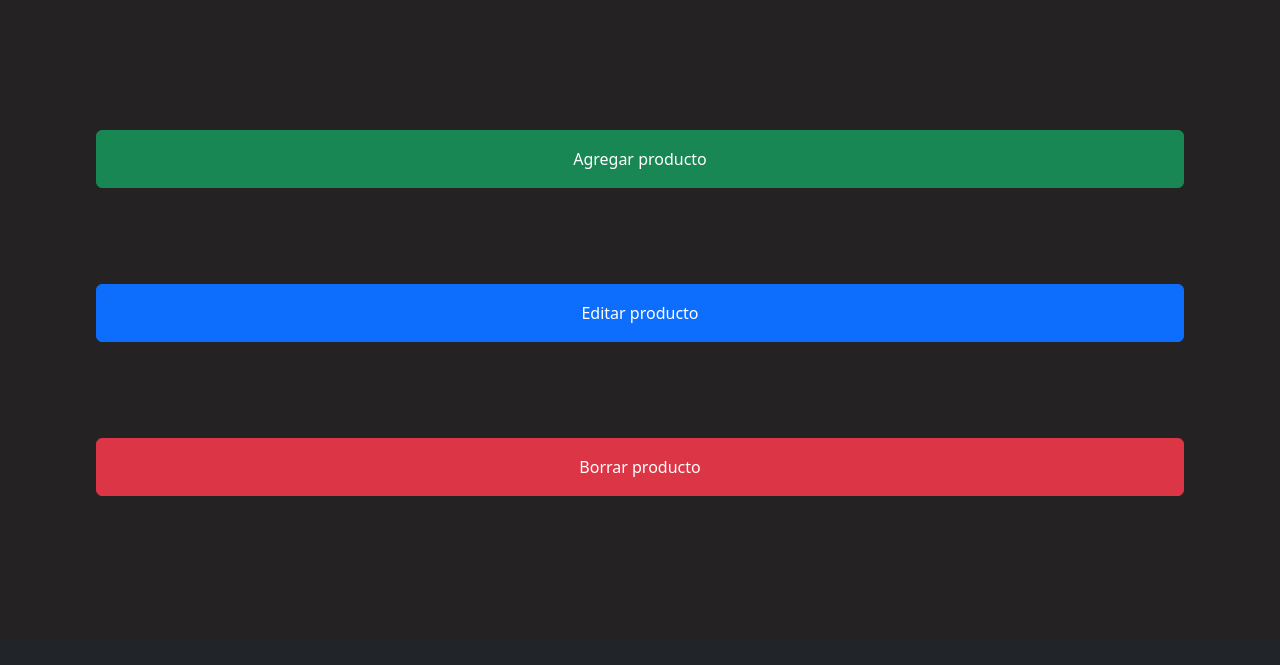
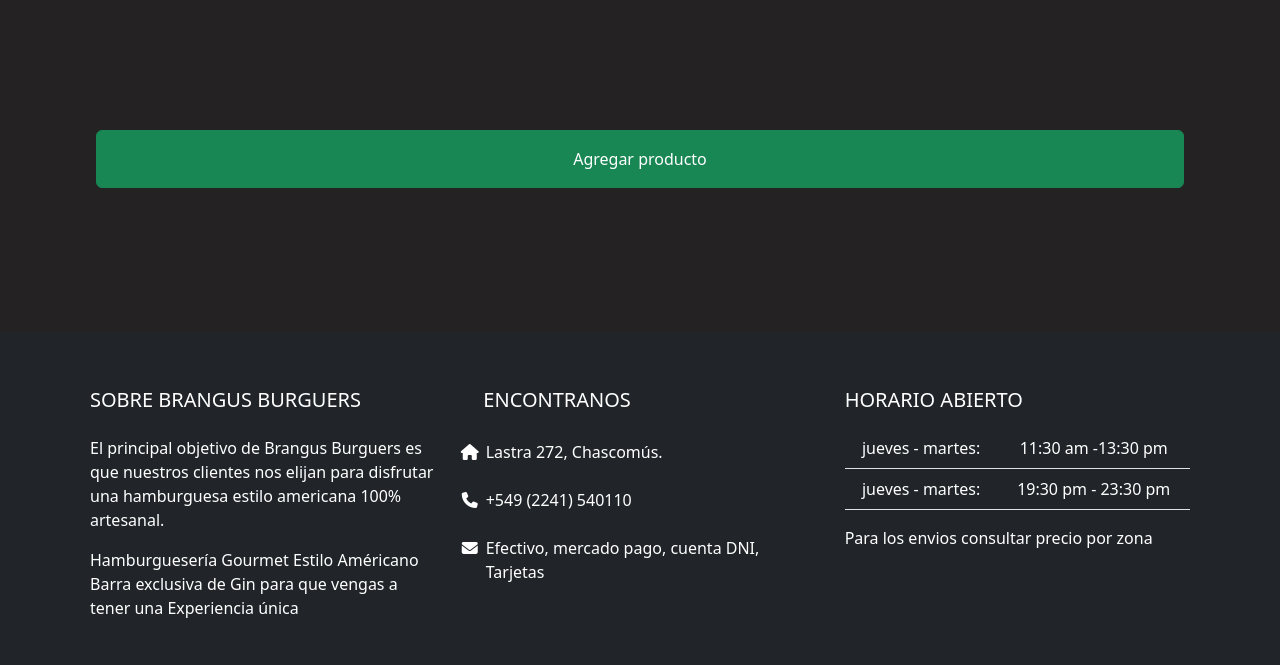
Before and after one commit to SantiagoDeliaa/BrangusBurger, a website: page assets/pages/inicio.html in a window 1280 px wide. Shown: the part 90-755 px from the top of the page. Drawn offline with nearby package versions, Linux system fonts and the light colour scheme; no server answers.

Commit message:
guardo cambios

```diff
--- a/assets/pages/inicio.html
+++ b/assets/pages/inicio.html
@@ -55,8 +55,7 @@
 
     <div class="d-flex flex-column p-5 m-5 align-items-center justify-content-center">
         <button type="button" class="btn btn-success p-3 m-5 w-100  "><a class="text-white text-decoration-none" href="./crearPrdocuto.html ">Agregar producto</a></button>
-        <button type="button" class="btn btn-primary p-3 m-5 w-100  "><a class="text-white text-decoration-none" href="./editarProducto.html">Editar producto</a></button>
-        <button type="button" class="btn btn-danger p-3 m-5 w-100   "><a class="text-white text-decoration-none" href="#">Borrar producto</a></button>
+
     </div>
     <footer class="text-white text-center text-lg-start bg-dark" >
         <!-- Grid container -->
```
Also changed, not shown: assets/js/principal.js (line endings or trailing spaces), 1 other file.
